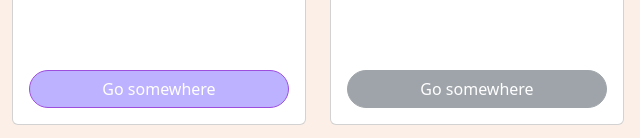
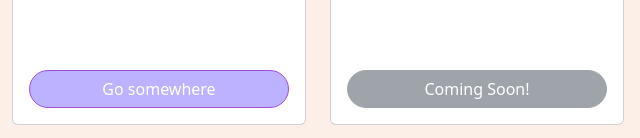
Before and after one commit to JoshAndrei025/JoshAndrei025.github.io, a plain HTML site: page index.html in a window 1280 px wide. Shown: the part 856-994 px from the top of the page, 640-1280 px from the left. Drawn offline with nearby package versions, Linux system fonts and the light colour scheme.

Commit message:
minor changes in cards

```diff
--- a/index.html
+++ b/index.html
@@ -84,7 +84,7 @@
                     <div class="card-body">
                         <h5 class="card-title">Card is Under Construction.</h5>
                         <p class="card-text">More Activities Soon!</p>
-                        <a href="#" class="btn btn-secondary disabled">Go somewhere</a>
+                        <a href="#" class="btn btn-secondary disabled">Coming Soon!</a>
                     </div>
                 </div>
             </div>
```
